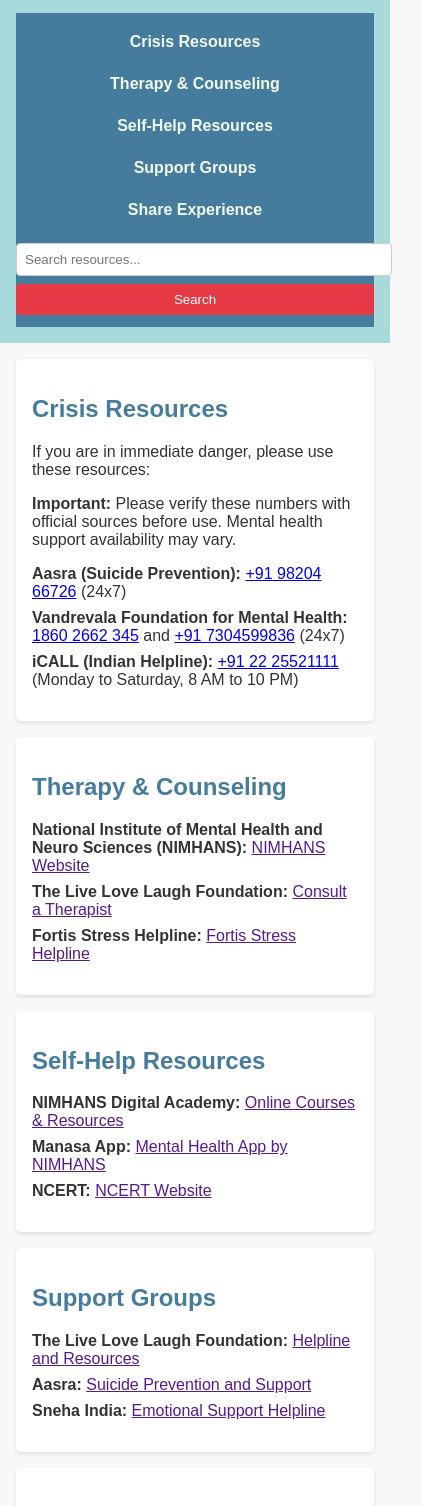
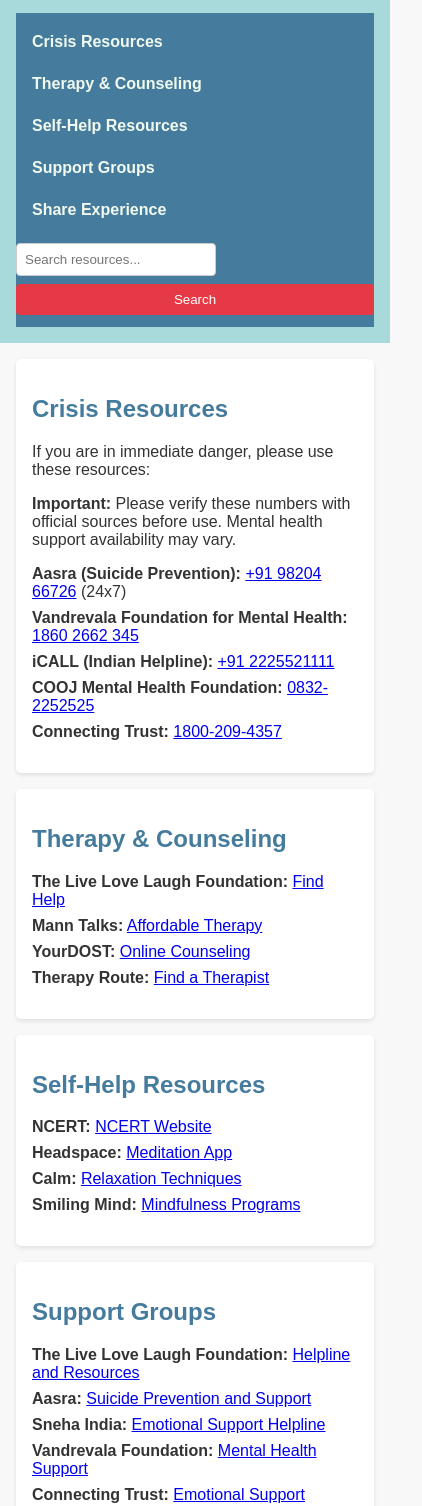
Before and after one commit to ShivangiSinha06/Swasth-Mann-Portal, a plain HTML site: page index.html in a window 390 px wide. Shown: the part 72-1578 px from the top of the page, 422 px wide, since content can reach past the window. Drawn offline with Linux system fonts and the light colour scheme.

Commit message:
Update index.html and style.css with placeholder links and responsive design improvements

```diff
--- a/index.html
+++ b/index.html
@@ -32,55 +32,63 @@
             <p>If you are in immediate danger, please use these resources:</p>
             <p><strong>Important:</strong> Please verify these numbers with official sources before use. Mental health support availability may vary.</p>
             <ul>
-                <li><strong>Aasra (Suicide Prevention):</strong> <a href="tel:+919820466726">+91 98204 66726</a> (24x7)</li>
-                <li><strong>Vandrevala Foundation for Mental Health:</strong> <a href="tel:18602662345">1860 2662 345</a> and <a href="tel:+917304599836">+91 7304599836</a> (24x7)</li>
-                <li><strong>iCALL (Indian Helpline):</strong> <a href="tel:+912225521111">+91 22 25521111</a> (Monday to Saturday, 8 AM to 10 PM)</li>
+                <li><strong>Aasra (Suicide Prevention):</strong> <a href="#dummy-message" class="dummy-link">+91 98204 66726</a> (24x7)</li>
+                <li><strong>Vandrevala Foundation for Mental Health:</strong> <a href="#dummy-message" class="dummy-link">1860 2662 345</a></li>
+                <li><strong>iCALL (Indian Helpline):</strong> <a href="#dummy-message" class="dummy-link">+91 2225521111</a></li>
+                <li><strong>COOJ Mental Health Foundation:</strong> <a href="#dummy-message" class="dummy-link">0832-2252525</a></li>
+                <li><strong>Connecting Trust:</strong> <a href="#dummy-message" class="dummy-link">1800-209-4357</a></li>
             </ul>
         </section>
 
         <section id="therapy">
             <h2>Therapy & Counseling</h2>
             <ul>
-                <li><strong>National Institute of Mental Health and Neuro Sciences (NIMHANS):</strong> <a href="" target="_blank">NIMHANS Website</a></li>
-                <li><strong>The Live Love Laugh Foundation:</strong> <a href="" target="_blank">Consult a Therapist</a></li>
-                <li><strong>Fortis Stress Helpline:</strong> <a href="" target="_blank">Fortis Stress Helpline</a></li>
+                <li><strong>The Live Love Laugh Foundation:</strong> <a href="#dummy-message" class="dummy-link">Find Help</a></li>
+                <li><strong>Mann Talks:</strong> <a href="#dummy-message" class="dummy-link">Affordable Therapy</a></li>
+                <li><strong>YourDOST:</strong> <a href="#dummy-message" class="dummy-link">Online Counseling</a></li>
+                <li><strong>Therapy Route:</strong> <a href="#dummy-message" class="dummy-link">Find a Therapist</a></li>
             </ul>
         </section>
 
         <section id="self-help">
             <h2>Self-Help Resources</h2>
             <ul>
-                <li><strong>NIMHANS Digital Academy:</strong> <a href="" target="_blank">Online Courses & Resources</a></li>
-                <li><strong>Manasa App:</strong> <a href="" target="_blank">Mental Health App by NIMHANS</a></li>
-                 <li><strong>NCERT:</strong> <a href="" target="_blank">NCERT Website</a></li>
+                <li><strong>NCERT:</strong> <a href="#dummy-message" class="dummy-link">NCERT Website</a></li>
+                <li><strong>Headspace:</strong> <a href="#dummy-message" class="dummy-link">Meditation App</a></li>
+                <li><strong>Calm:</strong> <a href="#dummy-message" class="dummy-link">Relaxation Techniques</a></li>
+                <li><strong>Smiling Mind:</strong> <a href="#dummy-message" class="dummy-link">Mindfulness Programs</a></li>
             </ul>
         </section>
 
         <section id="support">
             <h2>Support Groups</h2>
             <ul>
-                <li><strong>The Live Love Laugh Foundation:</strong> <a href="" target="_blank">Helpline and Resources</a></li>
-                 <li><strong>Aasra:</strong> <a href="" target="_blank">Suicide Prevention and Support</a></li>
-                <li><strong>Sneha India:</strong> <a href="" target="_blank">Emotional Support Helpline</a></li>
+                <li><strong>The Live Love Laugh Foundation:</strong> <a href="#dummy-message" class="dummy-link">Helpline and Resources</a></li>
+                <li><strong>Aasra:</strong> <a href="#dummy-message" class="dummy-link">Suicide Prevention and Support</a></li>
+                <li><strong>Sneha India:</strong> <a href="#dummy-message" class="dummy-link">Emotional Support Helpline</a></li>
+                 <li><strong>Vandrevala Foundation:</strong> <a href="#dummy-message" class="dummy-link">Mental Health Support</a></li>
+                <li><strong>Connecting Trust:</strong> <a href="#dummy-message" class="dummy-link">Emotional Support</a></li>
             </ul>
         </section>
 
         <section id="share">
             <h2>Share Your Experience (Anonymous)</h2>
             <p>Your experiences can help others. Share your story anonymously through this form:</p>
-            <a href="[YOUR GOOGLE FORM LINK HERE]" target="_blank">Share Your Experience</a>
+            <a href="#dummy-message" class="dummy-link">Share Your Experience</a>
         </section>
 
-        <p class="disclaimer"><strong>Disclaimer:</strong> This portal provides links to external websites and resources for informational purposes only. We are not responsible for the content, accuracy, or availability of these external sites, nor do we endorse the views or services they offer. Seeking professional help is essential for mental well-being, and this portal should not be considered a substitute for professional advice or treatment.</p>
+        <p class="disclaimer"><strong>Disclaimer:</strong> This portal is a personal project.  All links are non-functional placeholders and are intended for illustrative purposes only. This information is not a substitute for professional medical advice, diagnosis, or treatment. Always seek the advice of a qualified mental health professional for any questions about your mental health.</p>
+
+        <section id="dummy-message" class="dummy-message">
+            <h2>This is a Dummy Project</h2>
+            <p>The links on this page are not functional. This is for demonstration purposes only.</p>
+            <a href="#">Back to Top</a>
+        </section>
 
     </main>
 
     <footer>
         <p>© 2025 Swasth Mann Portal</p>
     </footer>
-
-    <script>
-        // JavaScript for search function will go here
-    </script>
 </body>
 </html>
--- a/style.css
+++ b/style.css
@@ -5,6 +5,7 @@
     padding: 0;
     background-color: #f8f8f8;
     color: #333;
+    overflow-x: hidden; /* Prevent horizontal scroll */
 }
 
 /* Header Styles */
@@ -13,6 +14,8 @@
     color: #1d3557;
     padding: 1rem;
     text-align: center;
+    width: 100%; /* Header occupies the full width */
+    box-sizing: border-box; /* Include padding in width calculation */
 }
 
 header h1 {
@@ -23,6 +26,8 @@
 nav {
     background-color: #457b9d;
     padding: 0.5rem 0;
+    width: 100%; /* Make sure nav takes full width */
+    box-sizing: border-box;
 }
 
 nav ul {
@@ -33,10 +38,13 @@
     justify-content: space-around;
     align-items: center;
     flex-wrap: wrap;
+    width: 100%; /* Nav list takes full width */
+    box-sizing: border-box;
 }
 
 nav li {
     margin: 0.5rem;
+    width: auto; /* Let list items adjust their width */
 }
 
 nav a {
@@ -47,6 +55,9 @@
     display: block;
     padding: 0.5rem 1rem;
     border-radius: 5px;
+    width: 100%; /* Allow links to take up available width */
+    box-sizing: border-box;
+    text-align: center; /* Center the text inside the links */
 }
 
 nav a:hover {
@@ -58,6 +69,7 @@
 #search-container {
     display: flex;
     align-items: center;
+    width: auto; /* Adjust to content */
 }
 
 #search-container input[type="text"] {
@@ -65,12 +77,14 @@
     border: 1px solid #ccc;
     border-radius: 4px;
     margin-right: 0.5rem;
-    width: 150px;
+    width: 60%; /* Percentage width */
     transition: width 0.3s ease;
+    max-width: 200px; /* set max width */
+    box-sizing: border-box;
 }
 
 #search-container input[type="text"]:focus {
-    width: 200px;
+    width: 70%;
     outline: none;
     border-color: #6c757d;
 }
@@ -92,6 +106,8 @@
 /* Main Styles */
 main {
     padding: 2rem;
+    width: 100%; /* Full width */
+    box-sizing: border-box;
 }
 
 section {
@@ -100,15 +116,17 @@
     padding: 1rem;
     border-radius: 5px;
     box-shadow: 0 2px 4px rgba(0, 0, 0, 0.1);
+    width: 100%; /* Make sections full width */
+    box-sizing: border-box;
 }
 
 section ul {
-    list-style: none; /* Remove bullet points */
-    padding-left: 0; /* Remove default padding */
+    list-style: none;
+    padding-left: 0;
 }
 
 section li {
-    margin-bottom: 0.5rem; /* Add spacing between list items */
+    margin-bottom: 0.5rem;
 }
 
 h2 {
@@ -122,6 +140,7 @@
     text-align: center;
     padding: 1rem;
     width: 100%;
+    box-sizing: border-box;
 }
 
 /* Responsive Design using Flexbox */
@@ -133,6 +152,11 @@
 
     nav li {
         margin: 0.25rem 0;
+        width: 100%; /* Full width on smaller screens */
+    }
+
+    nav a {
+        text-align: left; /* Restore text alignment for smaller screens */
     }
 
     #search-container {
@@ -189,4 +213,36 @@
     background-color: #f0f0f0;
     border: 1px solid #ddd;
     border-radius: 5px;
+    width: 100%; /* full width */
+    box-sizing: border-box;
 }
+
+/* Dummy Message Styling */
+.dummy-message {
+    display: none;
+    position: fixed;
+    top: 50%;
+    left: 50%;
+    transform: translate(-50%, -50%);
+    background-color: #f9f9f9;
+    padding: 20px;
+    border: 1px solid #ccc;
+    box-shadow: 0 0 10px rgba(0, 0, 0, 0.2);
+    z-index: 1000;
+    width: 80%;
+    max-width: 600px;
+    text-align: center;
+    box-sizing: border-box;
+}
+
+/* make dummy message red */
+.dummy-message{
+    background-color: red;
+}
+
+/* Media query to adjust dummy message width */
+@media (max-width: 600px) {
+    .dummy-message {
+        width: 95%; /* Take up more width on smaller screens */
+    }
+}
```
